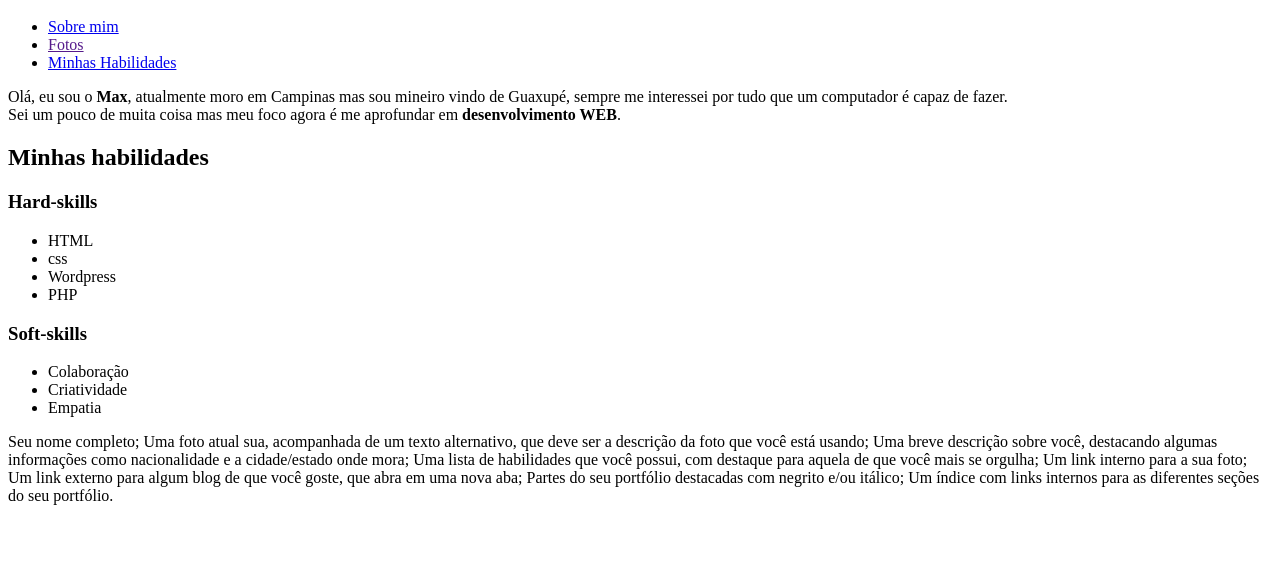
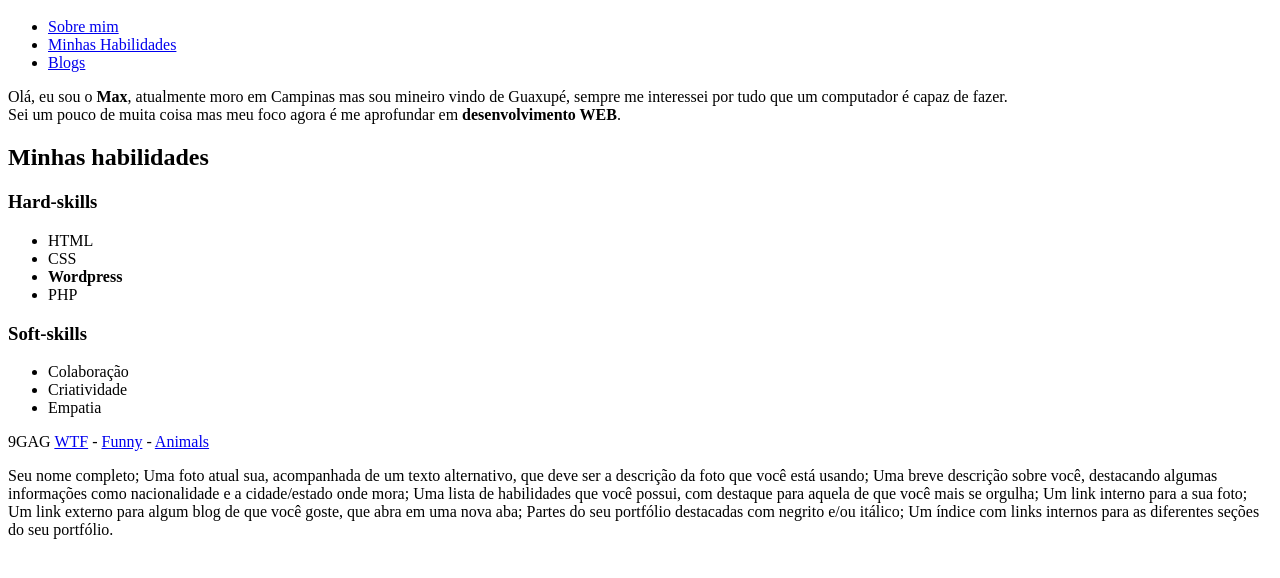
Before and after one commit to SalewskiMax/portfolioweb, a plain HTML site: page index.html in a window 1280 px wide. Shown: the part 128-706 px from the top of the page. Drawn offline with Linux system fonts and the light colour scheme.

Commit message:
Adicionado blogs

```diff
--- a/index.html
+++ b/index.html
@@ -9,16 +9,16 @@
 <h1>Índice</h1>
 <ul>
     <li><a href="#sobre">Sobre mim</a></li>
-    <li><a href="">Fotos</a></li>
     <li><a href="#habilidades">Minhas Habilidades</a></li>
+    <li><a href="#blogs">Blogs</a></li>
 </ul>
 <p id="sobre">Olá, eu sou o <strong>Max</strong>, atualmente moro em Campinas mas sou mineiro vindo de Guaxupé, sempre me interessei por tudo que um computador é capaz de fazer.<br> Sei um pouco de muita coisa mas meu foco agora é me aprofundar em <strong>desenvolvimento WEB</strong>.</p>
 <h2 id="habilidades">Minhas habilidades</h2>
 <h3>Hard-skills</h3>
 <ul>
     <li>HTML</li>
-    <li>css</li>
-    <li>Wordpress</li>
+    <li>CSS</li>
+    <li><strong>Wordpress</strong></li>
     <li>PHP</li>
 </ul>
 <h3>Soft-skills</h3>
@@ -27,6 +27,8 @@
     <li>Criatividade</li>
     <li>Empatia</li>
 </ul>
+
+<p id="blogs">9GAG <a href="https://9gag.com/wtf" target="_blank">WTF</a> - <a href="https://9gag.com/funny" target="_blank">Funny</a> - <a href="https://9gag.com/animals" target="_blank">Animals</a></p>
 
 
 </body>
```
